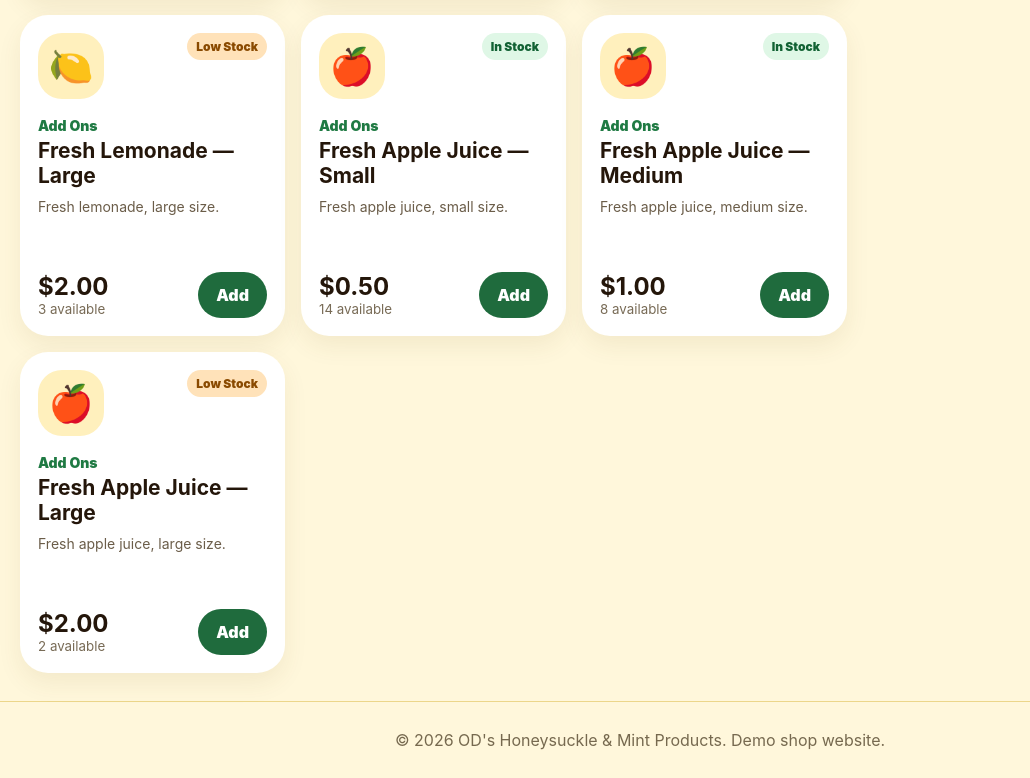
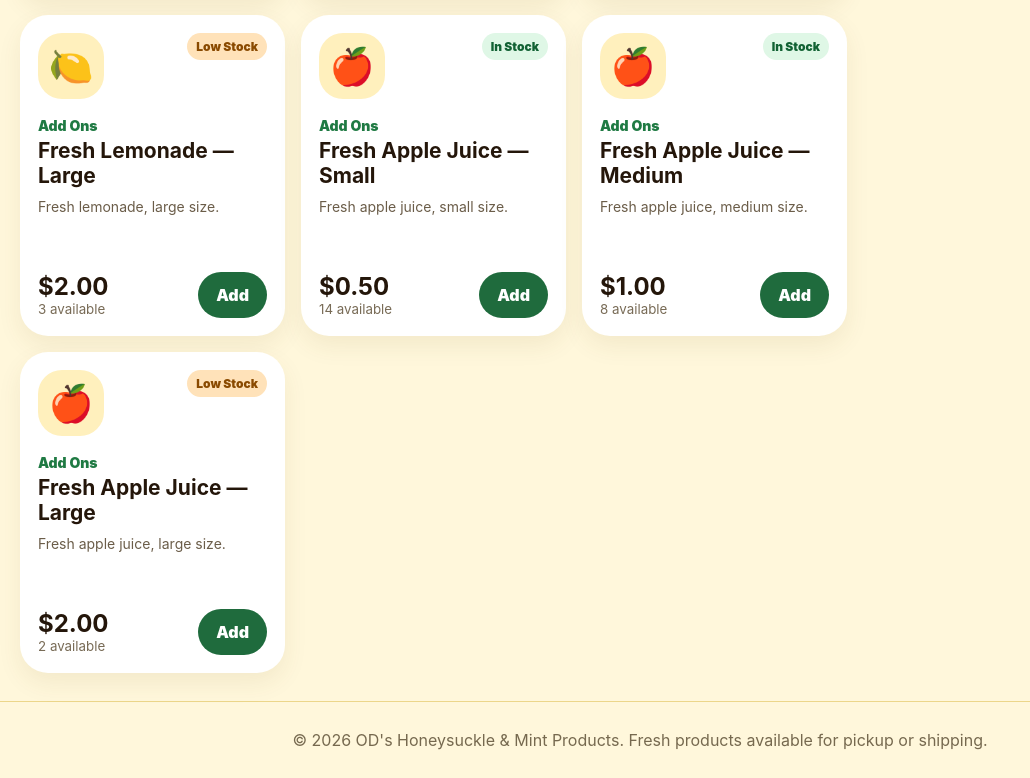
Before and after one commit to davidfei2026/ods-honeysuckle-shop, a React (Vite) app: page / in a window 1280 px wide. Shown: the part 2196-2974 px from the top of the page, without its empty margins (0-1030 px from the left). Built offline with nearby package versions, Linux system fonts and the light colour scheme; no server answers.

Commit message:
Update footer text for product availability

```diff
--- a/src/main.jsx
+++ b/src/main.jsx
@@ -320,7 +320,7 @@ const [notice, setNotice] = useState('');
         </aside>
       </main>
 
-      <footer>© 2026 OD's Honeysuckle & Mint Products. Demo shop website.</footer>
+     <footer>© 2026 OD's Honeysuckle & Mint Products. Fresh products available for pickup or shipping.</footer>
     </div>
   );
 }
```
